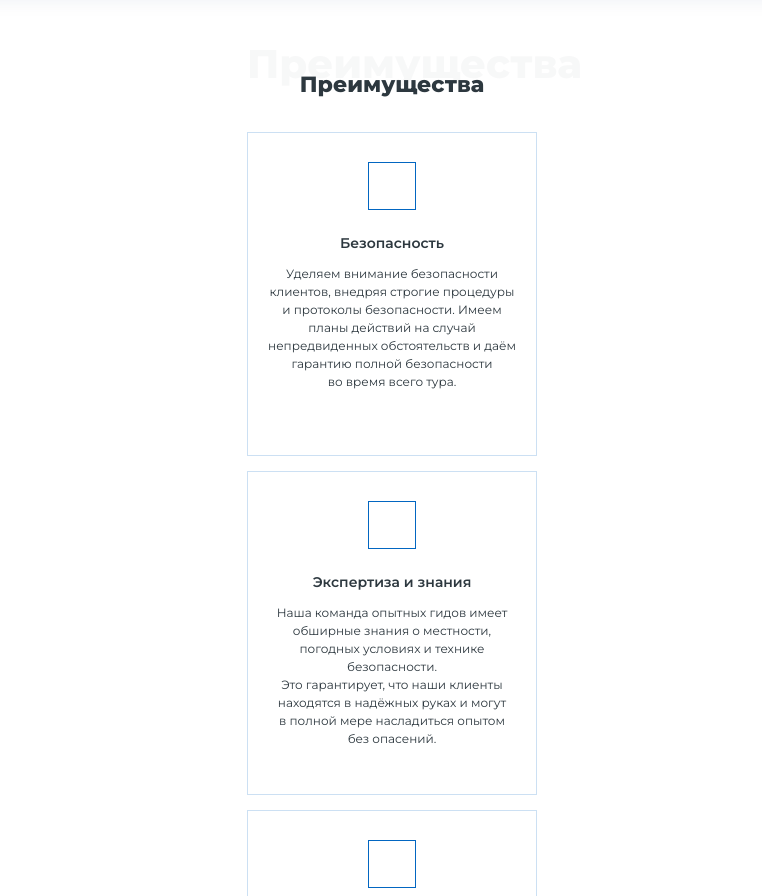
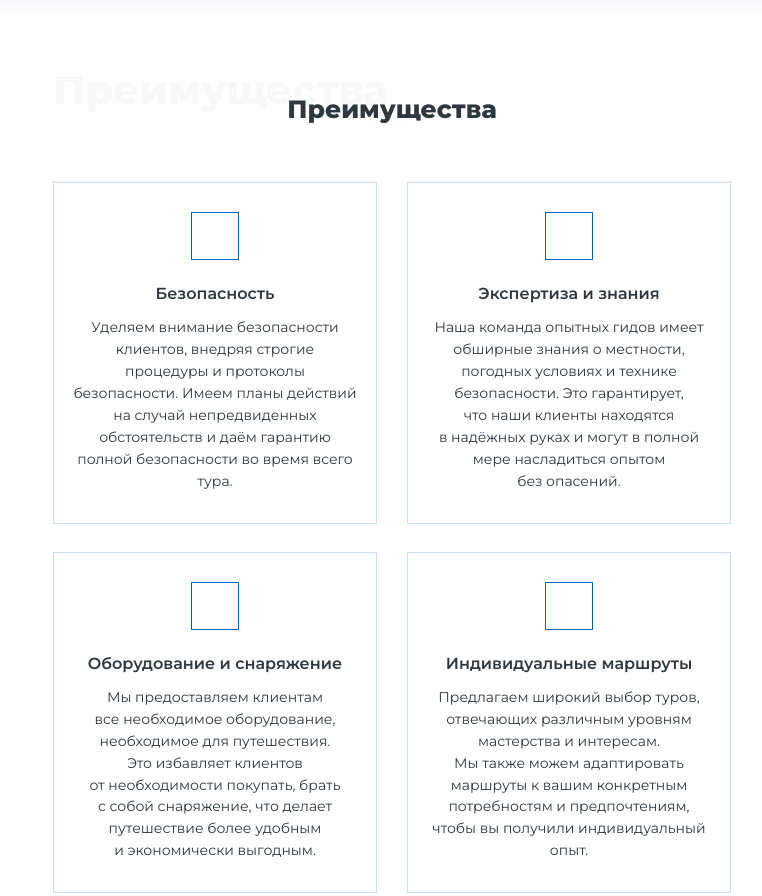
Before and after one commit to hRacc00n/lifetour, a website built with Vite: page source/index.html in a window 1280 px wide. Shown: the part 3945-4841 px from the top of the page, without its empty margins (248-1010 px from the left). Built offline with nearby package versions, Linux system fonts and the light colour scheme.

Commit message:
Обновляет планшетную версию

```diff
--- a/source/sass/blocks/adv.scss
+++ b/source/sass/blocks/adv.scss
@@ -2,6 +2,11 @@
   width: 320px;
   margin: 0 auto;
   padding: 37px 15px 20px;
+
+  @media ($tablet) {
+    width: 768px;
+    padding: 60px 45px 40px;
+  }
 }
 
 .adv__title {
@@ -12,6 +17,11 @@
   line-height: 1;
   text-align: center;
   color: $primary;
+
+  @media ($tablet) {
+    font-size: 25px;
+    margin-bottom: 60px;
+  }
 }
 
 .adv__swiper.swiper {
@@ -23,6 +33,13 @@
 
   flex-direction: column;
   gap: 15px;
+
+  @media ($tablet) {
+    flex-direction: row;
+    flex-wrap: wrap;
+    justify-content: center;
+    gap: 28px 30px;
+  }
 }
 
 .adv__item.swiper-slide {
@@ -54,7 +71,8 @@
 
   @media ($tablet) {
     width: 324px;
-    min-height: 324px;
+    max-width: 324px;
+    min-height: 340px;
     padding: 103px 19px 30px;
 
     &:not(:last-child) {
@@ -132,6 +150,10 @@
   line-height: 1;
   text-align: center;
   color: $primary;
+
+  @media ($tablet) {
+    font-size: 16px;
+  }
 }
 
 .adv__item p {
@@ -141,6 +163,17 @@
   line-height: 1.5;
   text-align: center;
   color: $primary;
+
+  @media ($tablet) {
+    font-size: 14px;
+    line-height: 1.57;
+  }
+}
+
+.adv__item p br {
+  @media ($tablet) {
+    display: none;
+  }
 }
 
 // .adv__container {
```
